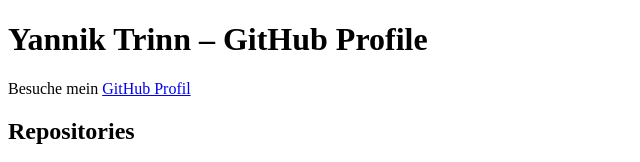
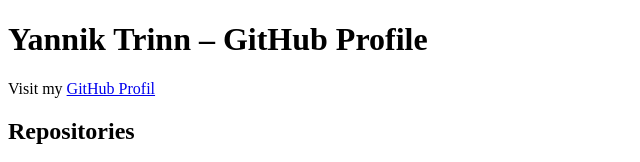
Before and after one commit to yatrinn/yatrinn.github.io, a plain HTML site: page index.html in a window 1280 px wide. Shown: the top 162 px of the page, without its empty margins (0-640 px from the left). Drawn offline with Linux system fonts and the light colour scheme.

Commit message:
Update index.html

```diff
--- a/index.html
+++ b/index.html
@@ -9,7 +9,7 @@
 </head>
 <body>
   <h1>Yannik Trinn – GitHub Profile</h1>
-  <p>Besuche mein <a href="https://github.com/yatrinn">GitHub Profil</a></p>
+  <p>Visit my <a href="https://github.com/yatrinn">GitHub Profil</a></p>
   <h2>Repositories</h2>
   <ul>
     <li><a href="https://github.com/yatrinn/cash-flow-simulation">cash-flow-simulation</a></li>
```
